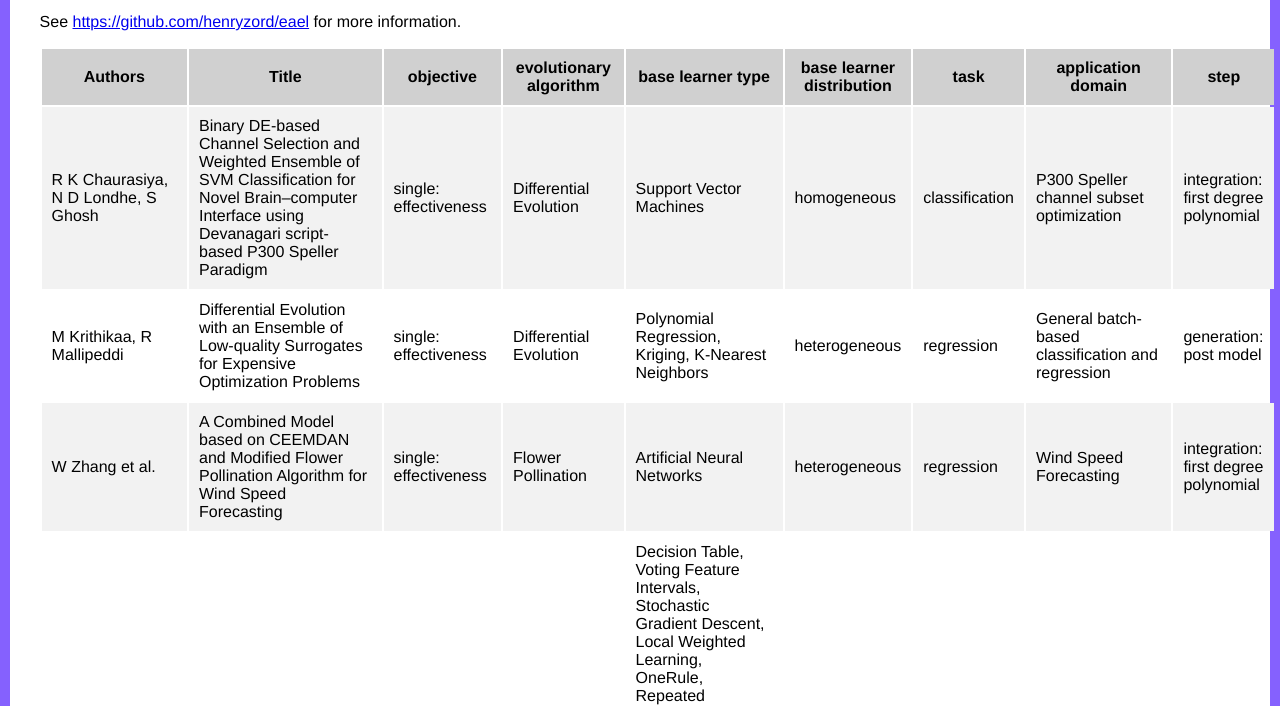
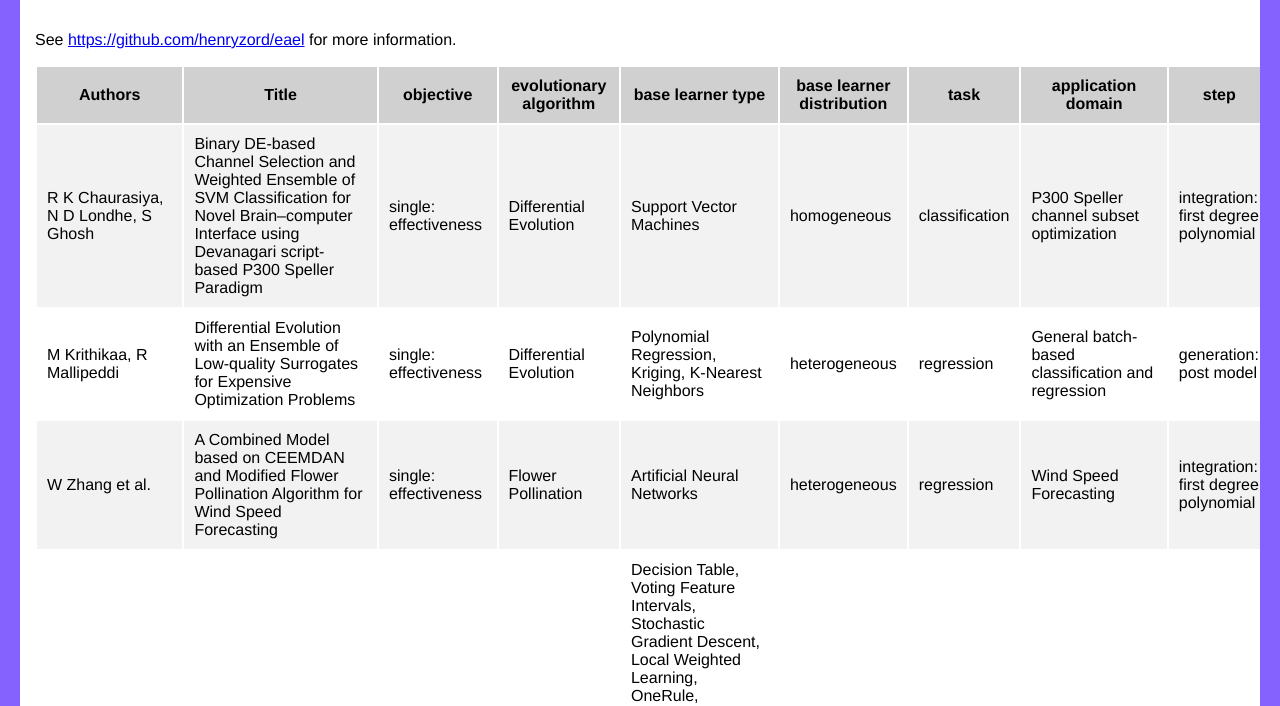
Before and after one commit to henryzord/eael, a plain HTML site: page index.html in a window 1280 px wide. Shown: the part 160-866 px from the top of the page. Drawn offline with Linux system fonts and the light colour scheme.

Commit message:
cosmetic changes

```diff
--- a/index.html
+++ b/index.html
@@ -10,12 +10,6 @@
             font-size: 12pt;
         }
 
-        .center {
-            margin: auto;
-            width: 95%;
-            height: 100%;
-        }
-
         h1.center {
             text-align: center;
             margin-bottom: 20px;
@@ -26,14 +20,18 @@
             background-color: rgb(133, 97, 254);
             margin-top: 0;
             margin-bottom: 0;
+            margin-left: 20px;
+            margin-right: 20px;
             height: 100%;
         }
 
         .white-background {
             background-color: white;
             height: 100%;
-            padding-left: 30px;
-            padding-right: 30px;
+            padding-left: 15px;
+            padding-right: 15px;
+            display: block;
+            overflow: auto;
         }
 
         td, th {
@@ -66,7 +64,7 @@
     </style>
 </head>
 <body>
-<div class="center white-background">
+<div class="white-background">
     <br/>
 	<h1 class="center">Master Table</h1>
     <p>
```
Also changed, not shown: templates/master_table_template.html (+7 -9 lines).
